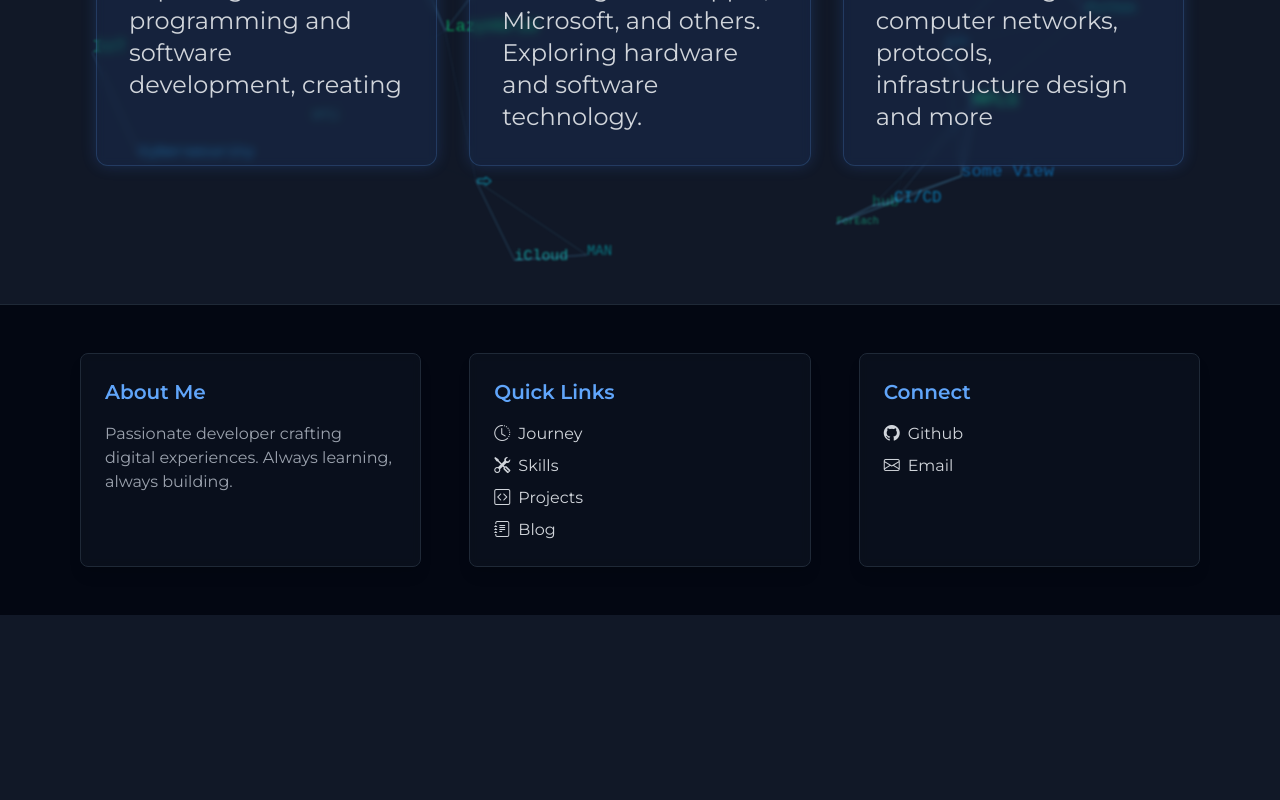
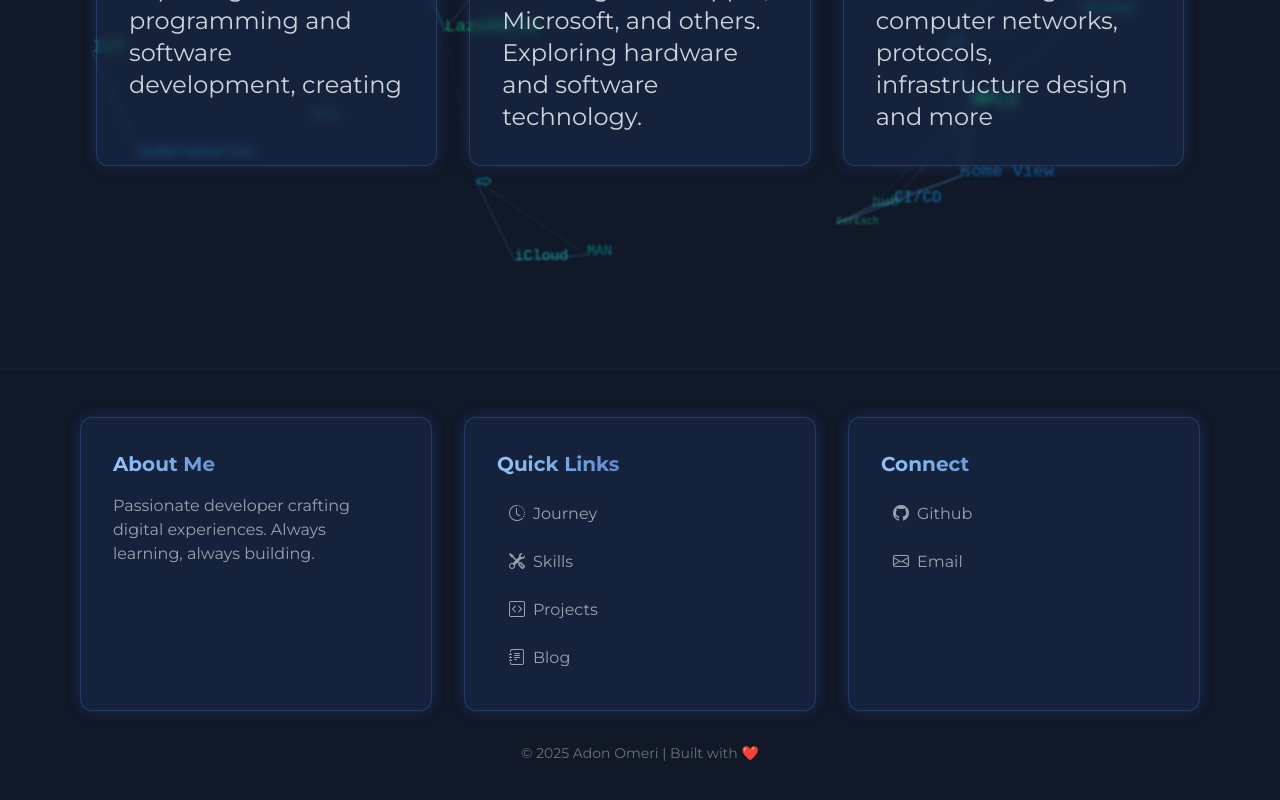
Before and after one commit to omeriadon/adonomeri, a Next.js app: page / in a window 1280 px wide. Shown: the part 560-1360 px from the top of the page. Before the commit the page ends 1175 px from the top, so only its background shows below. Built offline with nearby package versions, Linux system fonts and the light colour scheme.

Commit message:
fixed issue i think and footer is hot now

```diff
--- a/src/app/components/Footer.tsx
+++ b/src/app/components/Footer.tsx
@@ -1,108 +1,75 @@
 "use client";
 
-import React from 'react';
+import React, { useState, useEffect } from 'react';
 import Link from 'next/link';
 import 'bootstrap-icons/font/bootstrap-icons.css';
 
 export default function Footer() {
+  // Use useState and useEffect to handle year on client side only
+  const [year, setYear] = useState('');
+
+  useEffect(() => {
+    setYear(new Date().getFullYear().toString());
+  }, []);
+
   return (
-    <footer className="bg-gray-950 text-gray-300  border-t border-gray-800">
+    <footer className="relative z-10 mt-16 border-t border-gray-800/40">
       <div className="max-w-6xl mx-auto px-4 py-12">
-        <div className="grid grid-cols-1 md:grid-cols-3 gap-12">
+        <div className="grid grid-cols-1 md:grid-cols-3 gap-8">
           {/* Bio Section */}
-          <div className="p-6 rounded-lg hover:rounded-3xl bg-gray-900/50 backdrop-blur-sm border border-gray-800
-                        shadow-lg transition-all duration-300 hover:scale-105">
-            <h3 className="text-xl font-semibold mb-4 text-blue-400">About Me</h3>
+          <div className="card-hover">
+            <h3 className="text-xl font-bold bg-gradient-to-r from-blue-300 to-blue-900 bg-clip-text text-transparent mb-4">About Me</h3>
             <p className="text-gray-400">
               Passionate developer crafting digital experiences. Always learning, always building.
             </p>
           </div>
 
           {/* Quick Links */}
-          <div className="p-6 rounded-lg hover:rounded-3xl bg-gray-900/50 backdrop-blur-sm border border-gray-800
-                        shadow-lg transition-all duration-300 hover:scale-105">
-            <h3 className="text-xl font-semibold mb-4 text-blue-400">Quick Links</h3>
+          <div className="card-hover">
+            <h3 className="text-xl font-bold bg-gradient-to-r from-blue-300 to-blue-900 bg-clip-text text-transparent mb-4">Quick Links</h3>
             <ul className="space-y-2">
-              <li>
+              {[
+                { href: "/journey", icon: "bi-clock-history", label: "Journey" },
+                { href: "/skills", icon: "bi-tools", label: "Skills" },
+                { href: "/projects", icon: "bi-code-square", label: "Projects" },
+                { href: "/blog", icon: "bi-journal-text", label: "Blog" },
+              ].map((link) => (
+                <li key={link.href}>
                   <Link
-                  href="/journey"
-                  className="px-3 py-2 rounded-lg hover:bg-gray-800/50 hover:text-blue-400 transition-all duration-200 -ml-3"
+                    href={link.href}
+                    className="flex items-center text-gray-400 hover:text-blue-400 transition-all duration-200 px-3 py-2 rounded-lg hover:bg-blue-900/15 hover:translate-x-1"
                   >
-                  <i className="bi bi-clock-history mr-2"></i>
-                  Journey
+                    <i className={`bi ${link.icon} mr-2`}></i> {link.label}
                   </Link>
                 </li>
-              <li>
-                <Link
-                  href="/skills"
-                  className="px-3 py-2 rounded-lg hover:bg-gray-800/50 hover:text-blue-400 transition-all duration-200 -ml-3"
-                >
-                  <i className="bi bi-tools mr-2"></i>
-                  Skills
-                </Link>
-              </li>
-              <li>
-                <Link
-                  href="/projects"
-                  className="px-3 py-2 rounded-lg hover:bg-gray-800/50 hover:text-blue-400 transition-all duration-200 -ml-3"
-                >
-                  <i className="bi bi-code-square mr-2"></i>
-                  Projects
-                </Link>
-              </li>
-              <li>
-                <Link
-                  href="/blog"
-                  className="px-3 py-2 rounded-lg hover:bg-gray-800/50 hover:text-blue-400 transition-all duration-200 -ml-3"
-                >
-                  <i className="bi bi-journal-text mr-2"></i>
-                  Blog
-                </Link>
-              </li>
+              ))}
             </ul>
           </div>
 
           {/* Social Links */}
-          <div className="p-6 rounded-lg hover:rounded-3xl bg-gray-900/50 backdrop-blur-sm border border-gray-800
-                        shadow-lg transition-all duration-300 hover:scale-105">
-            <h3 className="text-xl font-semibold mb-4 text-blue-400">Connect</h3>
+          <div className="card-hover">
+            <h3 className="text-xl font-bold bg-gradient-to-r from-blue-300 to-blue-900 bg-clip-text text-transparent mb-4">Connect</h3>
             <ul className="space-y-2">
-              <li>
-
-
+              {[
+                { href: "https://github.com/omeriadon", icon: "bi-github", label: "Github" },
+                { href: "mailto:omeriadon@outlook.com", icon: "bi-envelope", label: "Email" },
+              ].map((link) => (
+                <li key={link.href}>
                   <Link
-                  href="https://github.com/omeriadon"
-                  className="px-3 py-2 rounded-lg hover:bg-gray-800/50 hover:text-blue-400 transition-all duration-200 -ml-3"
+                    href={link.href}
+                    className="flex items-center text-gray-400 hover:text-blue-400 transition-all duration-200 px-3 py-2 rounded-lg hover:bg-blue-900/15 hover:translate-x-1"
                   >
-                  <i className="bi bi-github mr-2"></i>
-                  Github
+                    <i className={`bi ${link.icon} mr-2`}></i> {link.label}
                   </Link>
                 </li>
-              <li>
-
-                <Link
-
-                  href="mailto:omeriadon@outlook.com"
-                  className="px-3 py-2 rounded-lg hover:bg-gray-800/50 hover:text-blue-400 transition-all duration-200 -ml-3"
-                >
-                  <i className="bi bi-envelope mr-2"></i>
-                  Email
-                </Link>
-              </li>
-
+              ))}
             </ul>
           </div>
+        </div>
 
-
-
-
-
-
-
-
-
-
-
+        <div className="text-center mt-8 text-gray-500 text-sm">
+          {/* Use client-side state value instead of direct Date call */}
+          <p>© {year} Adon Omeri | Built with ❤️</p>
         </div>
       </div>
     </footer>
--- a/src/app/styles/globals.css
+++ b/src/app/styles/globals.css
@@ -19,7 +19,7 @@ body {
   .card-hover {
     @apply bg-blue-500/10 backdrop-blur-sm rounded-xl p-8 border border-blue-400/20
            shadow-[0_0_15px_rgba(59,130,246,0.2)] transition-all duration-300
-           hover:bg-blue-500/20 hover:scale-[1.02] hover:shadow-[0_0_25px_rgba(59,130,246,0.3)];
+           hover:bg-blue-500/20 transition-all duration-300  hover:shadow-[0_0_25px_rgba(59,130,246,0.3)];
   }
 
   .gradient-text {
```
Lines whose indentation alone changed are shown as unchanged.
